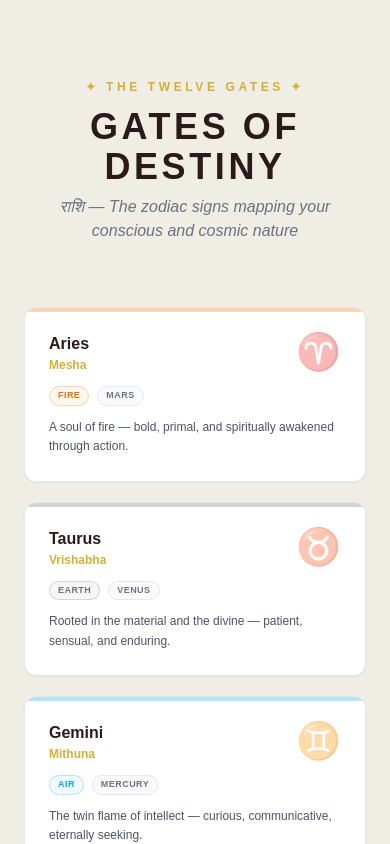
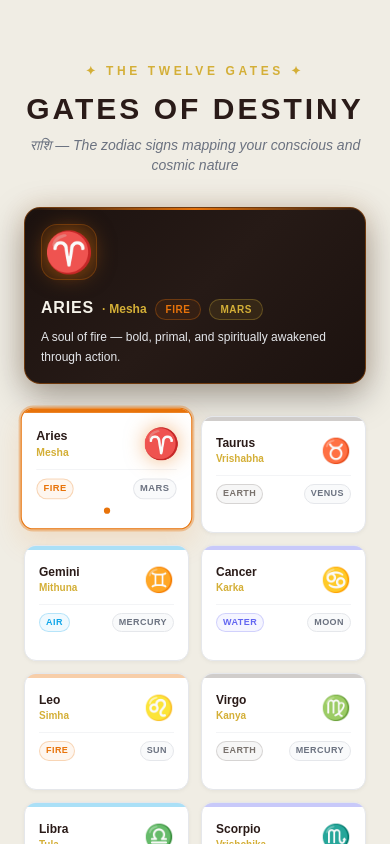
Before and after one commit to Saptak-d/ASTRODEV_Frontend, a React (Vite) app: page / in a window 390 px wide. Shown: the part 4480-5324 px from the top of the page. Built offline with nearby package versions, Linux system fonts and the light colour scheme.

Commit message:
feat(zodiac): position detail box on top of the 12 Zodiac cards with mobile tap and desktop hover

```diff
--- a/src/pages/Landing.jsx
+++ b/src/pages/Landing.jsx
@@ -9,7 +9,7 @@ import { useLanguage } from '../context/LanguageContext';
 
 export default function Landing() {
   const [hoveredSector, setHoveredSector] = useState(null);
-  const [hoveredZodiac, setHoveredZodiac] = useState(null);
+  const [activeZodiac, setActiveZodiac] = useState(0);
   const [activePlanet, setActivePlanet] = useState(0);
   const { t } = useLanguage();
 
@@ -543,55 +543,166 @@ export default function Landing() {
       </section>
 
       {/* ══════════════════════ ZODIAC GRID ══════════════════════ */}
-      <section className="bg-[#F0EDE4] py-24 px-6 relative z-10">
+      <section className="bg-[#F0EDE4] py-20 px-6 relative z-10">
         <div className="max-w-6xl mx-auto">
-          <div className="text-center mb-16">
+          <div className="text-center mb-8">
             <span className="text-[#D4AF37] text-xs font-sans font-bold uppercase tracking-[0.3em] block mb-3">{t('zodiac.badge')}</span>
-            <h2 className="text-4xl font-extrabold uppercase tracking-widest text-[#2A1B18]">{t('zodiac.title')}</h2>
-            <p className="text-base text-gray-500 italic mt-2 font-sans">{t('zodiac.subtitle')}</p>
+            <h2 className="text-3xl md:text-4xl font-extrabold uppercase tracking-widest text-[#2A1B18]">{t('zodiac.title')}</h2>
+            <p className="text-sm md:text-base text-gray-500 italic mt-2 font-sans">{t('zodiac.subtitle')}</p>
           </div>
 
-          <div className="grid grid-cols-1 sm:grid-cols-2 md:grid-cols-3 lg:grid-cols-4 gap-5">
-            {zodiacs.map((z, idx) => (
+          {/* ── Zodiac Detail Box ON TOP of the cards ── */}
+          {(() => {
+            const z = zodiacs[activeZodiac] || zodiacs[0];
+            const elColor = elementColors[z.element] || '#D4AF37';
+            return (
+              <div
+                className="max-w-3xl mx-auto mb-8 rounded-2xl p-4 sm:p-5 md:p-6 border text-left shadow-xl transition-all duration-300 relative overflow-hidden"
+                style={{
+                  background: 'linear-gradient(135deg, #1C120F 0%, #261A16 50%, #1C120F 100%)',
+                  borderColor: elColor + '66',
+                  boxShadow: `0 12px 36px rgba(0,0,0,0.35), 0 0 24px ${elColor}20`,
+                }}
+              >
+                {/* Glowing accent top line */}
+                <div
+                  className="absolute top-0 left-0 right-0 h-[2px] transition-all duration-300"
+                  style={{
+                    background: `linear-gradient(90deg, transparent, ${elColor}, transparent)`,
+                  }}
+                />
+
+                <div className="flex flex-col sm:flex-row items-start sm:items-center gap-4 sm:gap-5">
+                  {/* Zodiac Symbol */}
+                  <div
+                    className="shrink-0 flex items-center justify-center w-14 h-14 sm:w-16 sm:h-16 rounded-2xl select-none"
+                    style={{
+                      background: elColor + '18',
+                      border: `1px solid ${elColor}45`,
+                      color: elColor,
+                      fontSize: '2.5rem',
+                      lineHeight: 1,
+                      filter: `drop-shadow(0 0 10px ${elColor}88)`,
+                    }}
+                  >
+                    {z.sign}
+                  </div>
+
+                  {/* Zodiac Details */}
+                  <div className="flex-1 min-w-0">
+                    <div className="flex flex-wrap items-baseline gap-2 mb-2">
+                      <h3 className="text-base sm:text-xl font-bold text-[#F5F2E9] font-serif tracking-wider uppercase">
+                        {t(z.nameKey)}
+                      </h3>
+                      <span className="text-xs sm:text-sm font-sans font-bold text-[#D4AF37]">
+                        · {t(z.subKey)}
+                      </span>
+                      <div className="flex items-center gap-2 sm:ml-auto">
+                        <span
+                          className="text-[10px] font-sans font-bold uppercase tracking-wider px-2.5 py-0.5 rounded-full border"
+                          style={{
+                            color: elColor,
+                            borderColor: elColor + '50',
+                            backgroundColor: elColor + '15',
+                          }}
+                        >
+                          {t(elementKeyMap[z.element])}
+                        </span>
+                        <span className="text-[10px] font-sans font-bold uppercase tracking-wider px-2.5 py-0.5 rounded-full border border-[#D4AF37]/30 text-[#D4AF37] bg-[#D4AF37]/10">
+                          {t(z.rulerKey)}
+                        </span>
+                      </div>
+                    </div>
+
+                    <p className="text-xs sm:text-sm text-gray-200 font-sans leading-relaxed">
+                      {t(z.descKey)}
+                    </p>
+                  </div>
+                </div>
+              </div>
+            );
+          })()}
+
+          {/* Zodiac Cards Grid */}
+          <div className="grid grid-cols-2 sm:grid-cols-3 md:grid-cols-4 lg:grid-cols-6 gap-3">
+            {zodiacs.map((z, idx) => {
+              const elColor = elementColors[z.element] || '#D4AF37';
+              const isActive = activeZodiac === idx;
+              return (
                 <div
                   key={idx}
-                onMouseEnter={() => setHoveredZodiac(idx)}
-                onMouseLeave={() => setHoveredZodiac(null)}
-                className={`bg-white border rounded-xl p-6 relative overflow-hidden card-hover cursor-default transition-all duration-300 ${
-                  hoveredZodiac === idx ? 'border-[#D4AF37] shadow-xl' : 'border-gray-200 shadow-sm'
-                }`}
+                  onMouseEnter={() => setActiveZodiac(idx)}
+                  onClick={() => setActiveZodiac(idx)}
+                  className="bg-white border rounded-xl p-3.5 text-center cursor-pointer select-none transition-all duration-300 relative overflow-hidden"
+                  style={{
+                    borderColor: isActive ? elColor : '#E5E7EB',
+                    boxShadow: isActive
+                      ? `0 12px 28px ${elColor}25, 0 0 0 2px ${elColor}55`
+                      : '0 1px 4px rgba(0,0,0,0.05)',
+                    transform: isActive ? 'translateY(-6px) scale(1.04)' : 'translateY(0) scale(1)',
+                  }}
                 >
-                {/* Element color accent bar */}
-                <div className="absolute top-0 left-0 right-0 h-1 rounded-t-xl transition-opacity duration-300"
-                  style={{ backgroundColor: elementColors[z.element], opacity: hoveredZodiac === idx ? 1 : 0.3 }}
-                ></div>
+                  {/* Element accent top line */}
+                  <div
+                    className="absolute top-0 left-0 right-0 h-1 transition-opacity duration-300"
+                    style={{
+                      backgroundColor: elColor,
+                      opacity: isActive ? 1 : 0.35,
+                    }}
+                  />
 
-                <div className="flex items-start justify-between mb-3">
-                  <div>
-                    <h3 className="font-extrabold text-base text-[#2A1B18]">{t(z.nameKey)}</h3>
-                    <p className="text-[12px] text-[#D4AF37] font-sans font-bold">{t(z.subKey)}</p>
+                  <div className="flex items-center justify-between mb-1 mt-1">
+                    <div className="text-left">
+                      <h4 className="font-extrabold text-xs text-[#2A1B18] leading-tight">
+                        {t(z.nameKey)}
+                      </h4>
+                      <p className="text-[10px] text-[#D4AF37] font-sans font-bold">
+                        {t(z.subKey)}
+                      </p>
                     </div>
-                  <span className={`text-4xl transition-all duration-300 ${hoveredZodiac === idx ? 'scale-125' : 'opacity-40'}`}
-                    style={{ color: hoveredZodiac === idx ? elementColors[z.element] : '#2A1B18' }}
+                    <span
+                      className="text-2xl transition-all duration-300 select-none"
+                      style={{
+                        color: isActive ? elColor : '#2A1B18',
+                        filter: isActive ? `drop-shadow(0 0 8px ${elColor}80)` : 'none',
+                        transform: isActive ? 'scale(1.2)' : 'scale(1)',
+                      }}
                     >
                       {z.sign}
                     </span>
                   </div>
 
-                <div className="flex gap-2 mb-3">
-                  <span className="text-[9px] font-sans font-bold uppercase tracking-wider px-2 py-0.5 rounded-full border"
-                    style={{ color: elementColors[z.element], borderColor: elementColors[z.element] + '40', backgroundColor: elementColors[z.element] + '10' }}
+                  <div className="flex items-center justify-between gap-1 mt-2 pt-2 border-t border-gray-100">
+                    <span
+                      className="text-[9px] font-sans font-bold uppercase tracking-wider px-1.5 py-0.5 rounded-full border truncate"
+                      style={{
+                        color: elColor,
+                        borderColor: elColor + '40',
+                        backgroundColor: elColor + '10',
+                      }}
                     >
                       {t(elementKeyMap[z.element])}
                     </span>
-                  <span className="text-[9px] font-sans font-bold uppercase tracking-wider px-2 py-0.5 rounded-full border border-gray-200 text-gray-500 bg-gray-50">
+                    <span className="text-[9px] font-sans font-bold uppercase tracking-wider px-1.5 py-0.5 rounded-full border border-gray-200 text-gray-500 bg-gray-50 truncate">
                       {t(z.rulerKey)}
                     </span>
                   </div>
 
-                <p className="text-xs text-gray-600 leading-relaxed font-sans">{t(z.descKey)}</p>
+                  {/* Indicator Dot */}
+                  <div
+                    className="mt-2 mx-auto rounded-full"
+                    style={{
+                      background: elColor,
+                      width: '6px',
+                      height: '6px',
+                      opacity: isActive ? 1 : 0,
+                      transform: isActive ? 'scale(1)' : 'scale(0)',
+                      transition: 'all 0.3s ease',
+                    }}
+                  />
                 </div>
-            ))}
+              );
+            })}
           </div>
         </div>
       </section>
```
Lines whose indentation alone changed are shown as unchanged.
